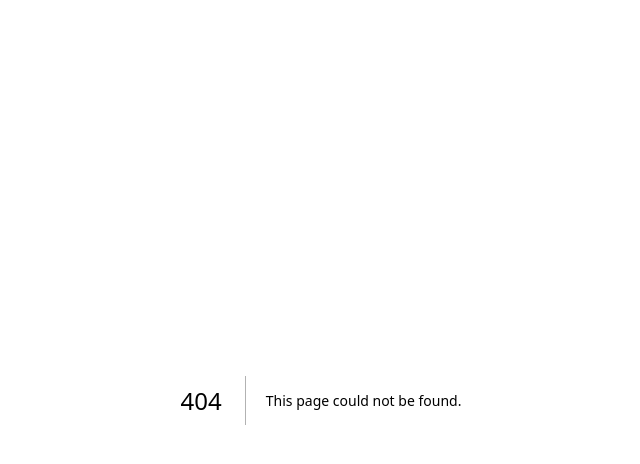
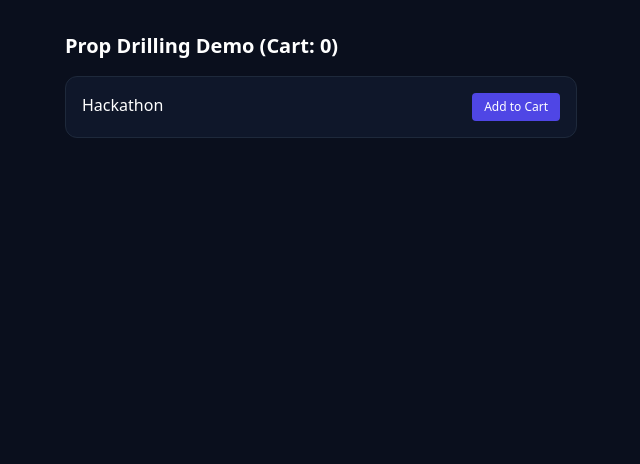
Before and after one commit to skuppuraj/kiot_fest, a Next.js app: page /prop-drilling-demo in a window 1280 px wide. Before the commit this address had no page. Shown: the top 464 px of the page, without its empty margins (319-959 px from the left). Built offline with nearby package versions, Linux system fonts and the light colour scheme.

Commit message:
feat(08): demonstrate prop drilling limitations across nested components

```diff
--- /dev/null
+++ b/src/pages/prop-drilling-demo.js
@@ -0,0 +1,45 @@
+import React, { useState } from 'react';
+
+/**
+ * UNIT 4 - STEP 1: THE PROP-DRILLING NIGHTMARE
+ *
+ * 🔴 THE PROBLEM:
+ * The Cart state lives in App / Parent.
+ * To update the cart from a deep child button, we have to pass 'cart' and 'addToCart'
+ * through 4 layers of components:
+ * App -> EventGrid -> EventCard -> RegisterButton
+ * And also pass it to Navbar and CartDrawer!
+ */
+
+function RegisterButton({ event, cart, onAddToCart }) {
+  const isInCart = cart.some(item => item.id === event.id);
+  return (
+    <button
+      onClick={() => onAddToCart(event)}
+      className="px-3 py-1.5 bg-indigo-600 rounded text-xs text-white"
+    >
+      {isInCart ? 'In Cart' : 'Add to Cart'}
+    </button>
+  );
+}
+
+function EventCard({ event, cart, onAddToCart }) {
+  return (
+    <div className="p-4 bg-slate-900 border border-slate-800 rounded-xl flex justify-between">
+      <span>{event.title}</span>
+      <RegisterButton event={event} cart={cart} onAddToCart={onAddToCart} />
+    </div>
+  );
+}
+
+export default function PropDrillingDemo() {
+  const [cart, setCart] = useState([]);
+  const handleAddToCart = (item) => setCart([...cart, item]);
+
+  return (
+    <div className="p-8 max-w-xl mx-auto text-white space-y-4">
+      <h2 className="text-xl font-bold">Prop Drilling Demo (Cart: {cart.length})</h2>
+      <EventCard event={{ id: 1, title: 'Hackathon' }} cart={cart} onAddToCart={handleAddToCart} />
+    </div>
+  );
+}
```
